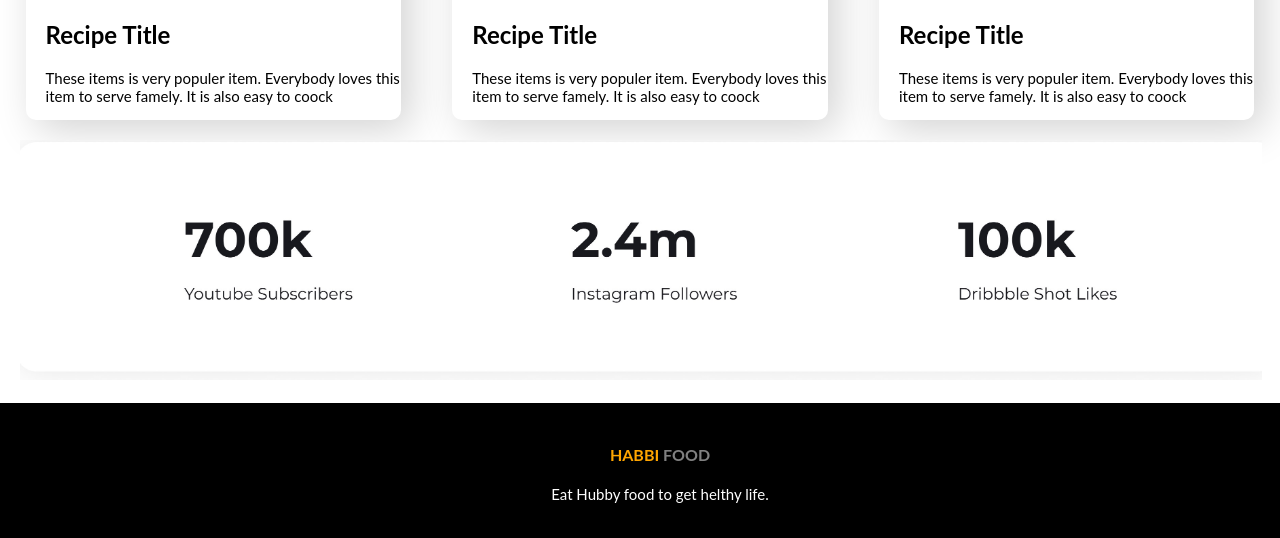
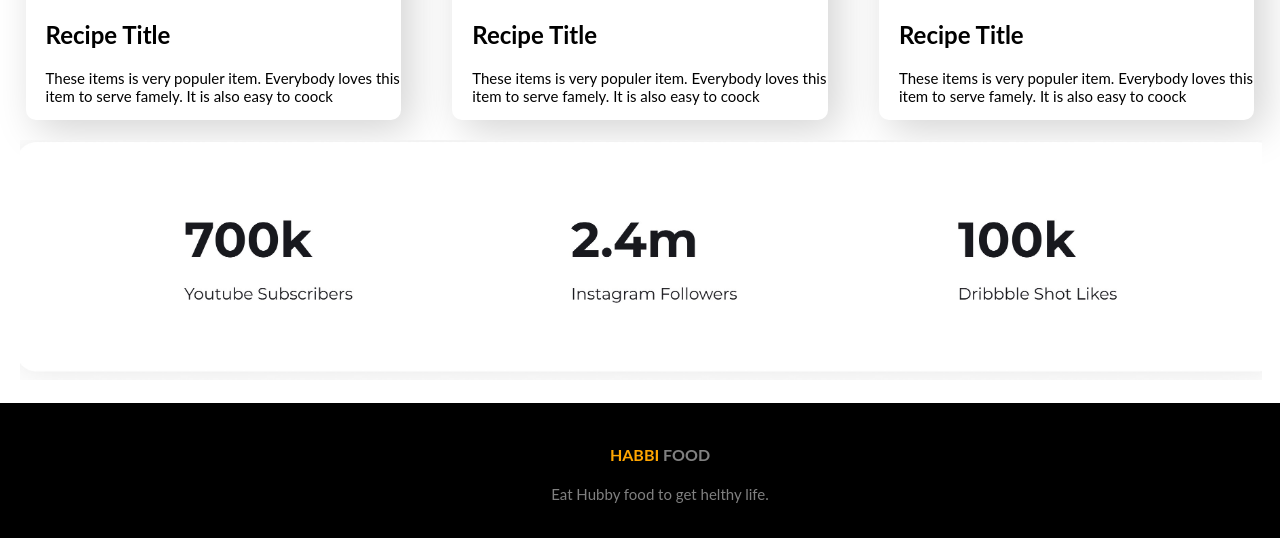
Before and after one commit to umm4me/habbi-food, a plain HTML site: page index.html in a window 1280 px wide. Shown: the part 1405-1943 px from the top of the page. Drawn offline with Linux system fonts and the light colour scheme.

Commit message:
added color

```diff
--- a/index.html
+++ b/index.html
@@ -84,7 +84,7 @@
         <footer>
             <div>
                 <h4>HABBI <span id="gray-color">FOOD</span> </h4>
-                <p>Eat Hubby food to get helthy life.</p>
+                <p id="light-gray">Eat Hubby food to get helthy life.</p>
             </div>
         </footer>
     </section>
--- a/style.css
+++ b/style.css
@@ -87,3 +87,6 @@ h4{
 #gray-color{
     color:gray;
 }
+#light-gray{
+    color: gray;
+}
```
